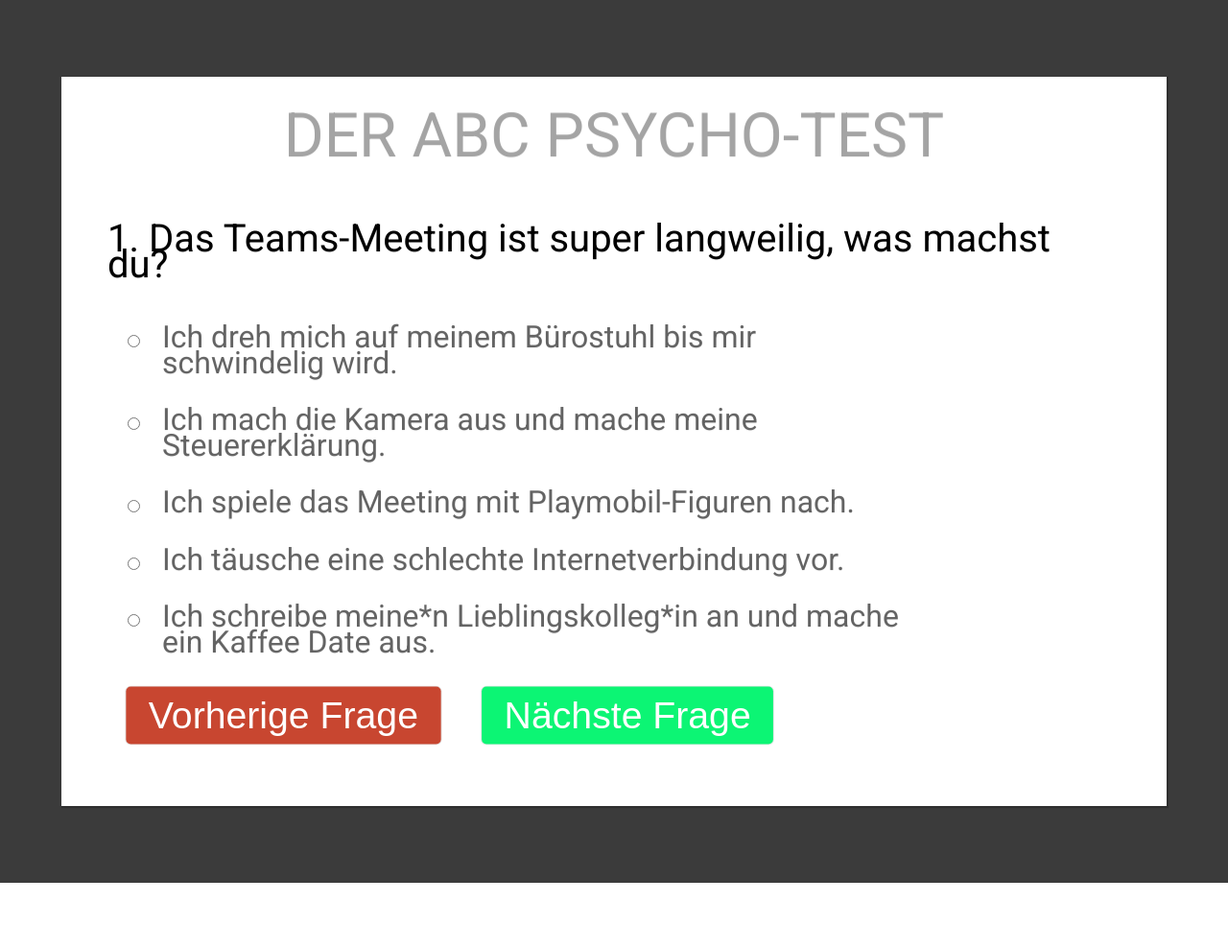
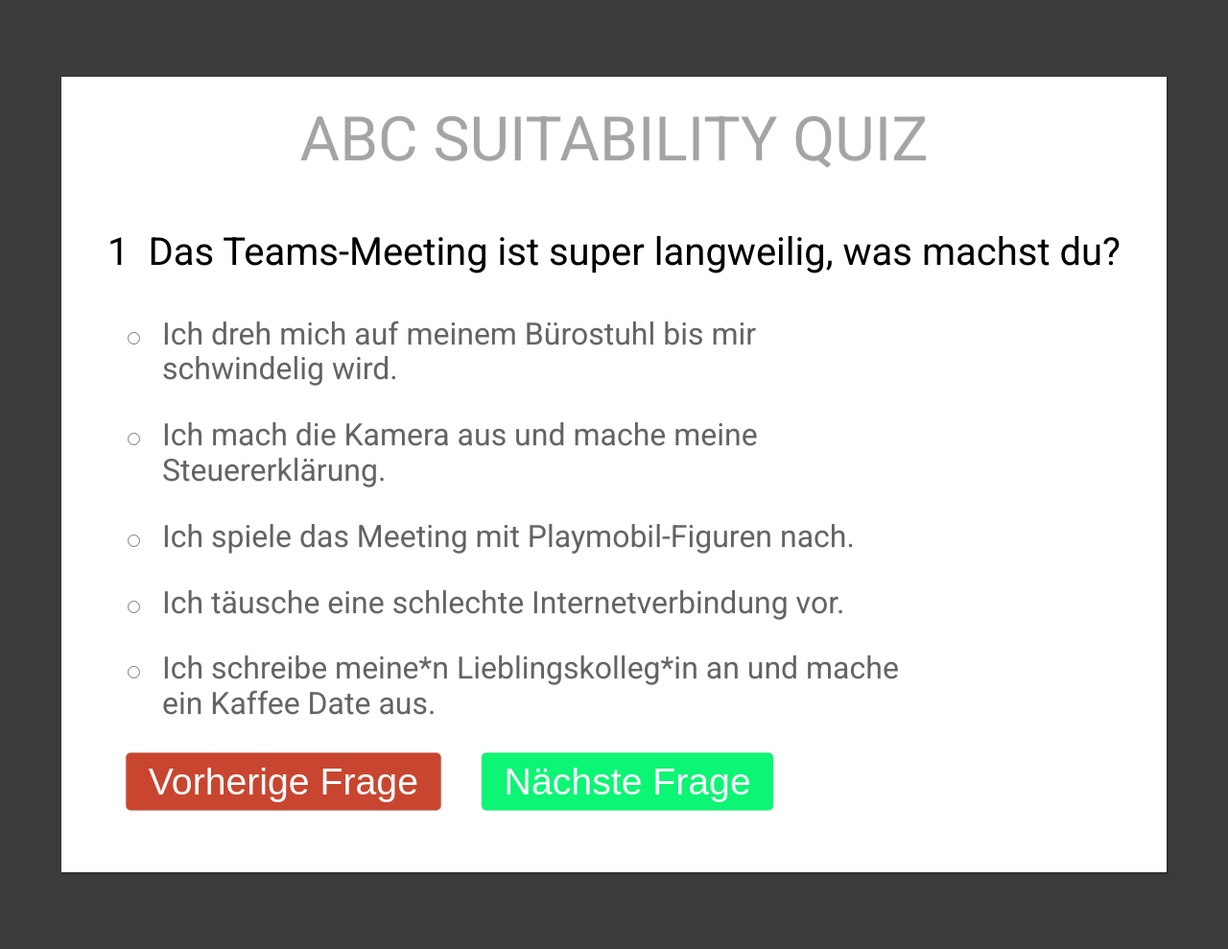
Before and after one commit to rfuehrer/abc_personality_quiz, a PHP site: page / in a window 1280 px wide. Shown: the whole page at 96% size. Before the commit the page ends 920 px from the top, so only its background shows below. Run offline with PHP 8.4, Linux system fonts and the light colour scheme.

Commit message:
Fix layout

```diff
--- a/home.html
+++ b/home.html
@@ -3,7 +3,7 @@
 
 <head>
     <meta charset="UTF-8">
-    <title>ABC Psycho-Test - Zu welchem ABC Circle gehörtst Du wirklich?</title>
+    <title>ABC Suitability Quiz - Zu welchem ABC Circle gehörtst Du wirklich?</title>
     <link rel="stylesheet" href="main.css">
     <link href="https://fonts.googleapis.com/css?family=Roboto" rel="stylesheet">
 </head>
@@ -11,8 +11,8 @@
 <body>
 
     <div class="quiz-container">
-        <div class="title">Der ABC Psycho-Test</div>
-        <div id="question" class="question"></div>
+        <div class="title">ABC Suitability Quiz</div>
+        <div style="display: flex;"><div id="questionNumber" class="question"></div><div id="questionText" class="question" style="padding-left: 20px;"></div></div>
         <label class="option">
             <div style="display: flex;"><div><input type="radio" name="option" value="1" /></div>
             <div style="padding-left: 20px;"><span id="option1"></span></div></div>
--- a/main.css
+++ b/main.css
@@ -11,7 +11,7 @@ body {
   padding: 0;
   font-family: "Roboto", sans-serif;
   font-weight: 100;
-  line-height: 1.7rem;
+  line-height: 2.3rem;
   background: no-repeat #3B3B3B;
 }
 .quiz-container {
@@ -32,6 +32,7 @@ body {
   color: #00000050;
   font-weight: 400;
   font-size: 4rem;
+  line-height: 2.3rem;
   text-align: center;
   text-transform: uppercase;
 }
--- a/main.js
+++ b/main.js
@@ -4,7 +4,10 @@ let selectedAnswersData = [];
 const totalQuestions =questions.length;
 
 const container = document.querySelector('.quiz-container');
-const questionEl = document.querySelector('.question');
+//const questionElNum = document.querySelector('.questionNumber');
+//const questionEl = document.querySelector('.questionText');
+const questionElNum = document.getElementById('questionNumber');
+const questionEl = document.getElementById('questionText');
 const option1 = document.getElementById('option1');
 const option2 = document.getElementById('option2');
 const option3 = document.getElementById('option3');
@@ -50,7 +53,8 @@ function generateQuestions (index) {
     const option4Total = questions[index].answer4Total;
     const option5Total = questions[index].answer5Total;
     //Populate html elements
-    questionEl.innerHTML = `${index + 1}. ${question.question}`
+    questionElNum.innerHTML = `${index + 1}`
+    questionEl.innerHTML = `${question.question}`
     option1.setAttribute('data-total', `${option1Total}`);
     option2.setAttribute('data-total', `${option2Total}`);
     option3.setAttribute('data-total', `${option3Total}`);
```
